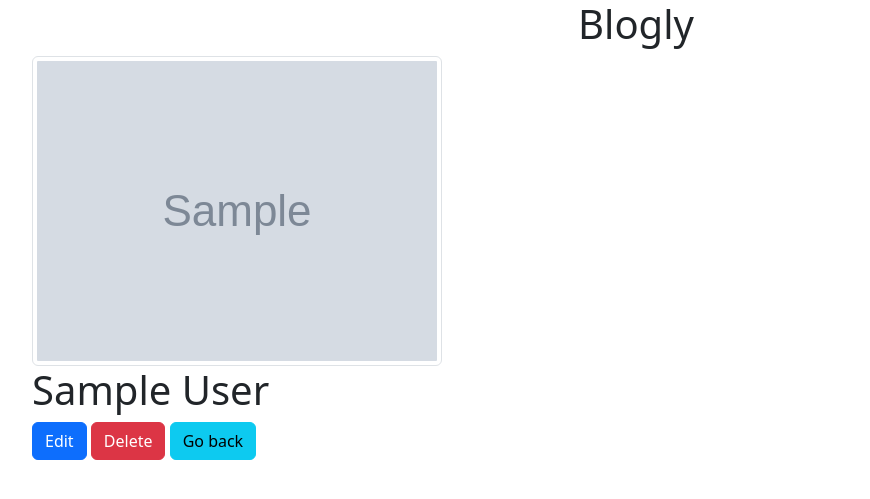
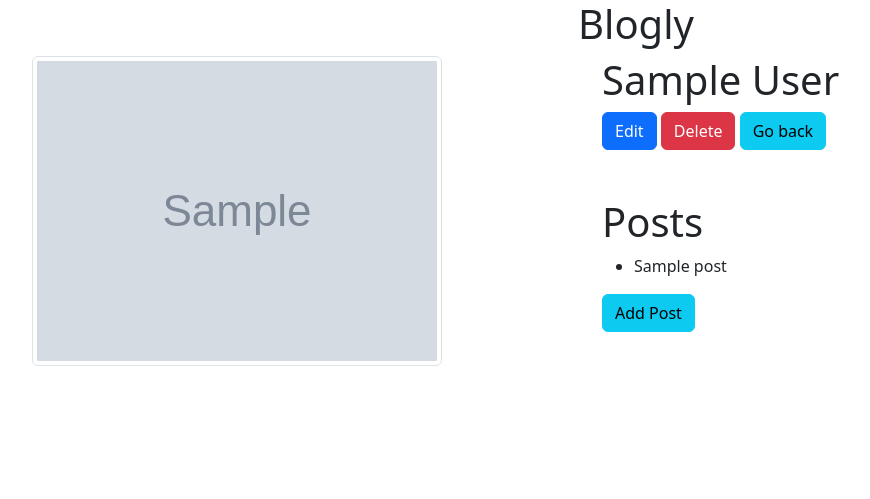
Before and after one commit to lcarinad/blogly, a Flask app: page /users/1 in a window 1280 px wide. Shown: the top 499 px of the page, without its empty margins (4-874 px from the left). Run offline with Flask 3, Linux system fonts and the light colour scheme; tables that the repository leaves empty hold one stand-in row (values such as "Sample post"); grey boxes marked "Sample" are stand-in pictures.

Commit message:
post class and posts ui on user detail pg

```diff
--- a/app.py
+++ b/app.py
@@ -1,6 +1,6 @@
 from flask import Flask, request, render_template, redirect, flash, session
 # from flask_debugtoolbar import DebugToolbarExtension
-from models import db, connect_db, User
+from models import db, connect_db, User, Post
 
 app = Flask(__name__)
 # app.debug = True
@@ -52,7 +52,9 @@ def submit_new_user():
 def show_user(user_id):
     """Show details about a single user"""
     user=User.query.get_or_404(user_id)
-    return render_template("details.html", user=user)
+    post=Post.query.filter(Post.user_id == user.id).all()
+
+    return render_template("details.html", user=user, posts=post)
 
 @app.route('/users/<int:user_id>/edit')
 def edit_user(user_id):
--- a/templates/details.html
+++ b/templates/details.html
@@ -2,12 +2,15 @@
 %} {% block content %}
 
 <div class="container ms-4">
+  <div class="row">
+    <div class="col-6">
       <img
         src="{{user.image_url}}"
         class="img-thumbnail"
         alt="" />
+    </div>
+    <div class="col-6">
       <h1>{{user.first_name}} {{user.last_name}}</h1>
-
       <a
         class="btn btn-primary"
         href="/users/{{user.id}}/edit"
@@ -31,5 +34,23 @@
         role="button"
         >Go back</a
       >
+      <h2 class="display-6 mt-5">Posts</h2>
+      <ul>
+        {% for post in posts %}
+        <li>{{post.title}}</li>
+        {% endfor %}
+      </ul>
+      <form
+        action="/users/{{user.id}}/posts/new"
+        style="display: inline">
+        <button
+          type="submit"
+          class="btn btn-info">
+          Add Post
+        </button>
+      </form>
     </div>
+  </div>
+</div>
+
 {% endblock %}
```
Also changed, not shown: models.py (+13 -0 lines), seed.py (+11 -3 lines). Lines whose indentation alone changed are shown as unchanged.
